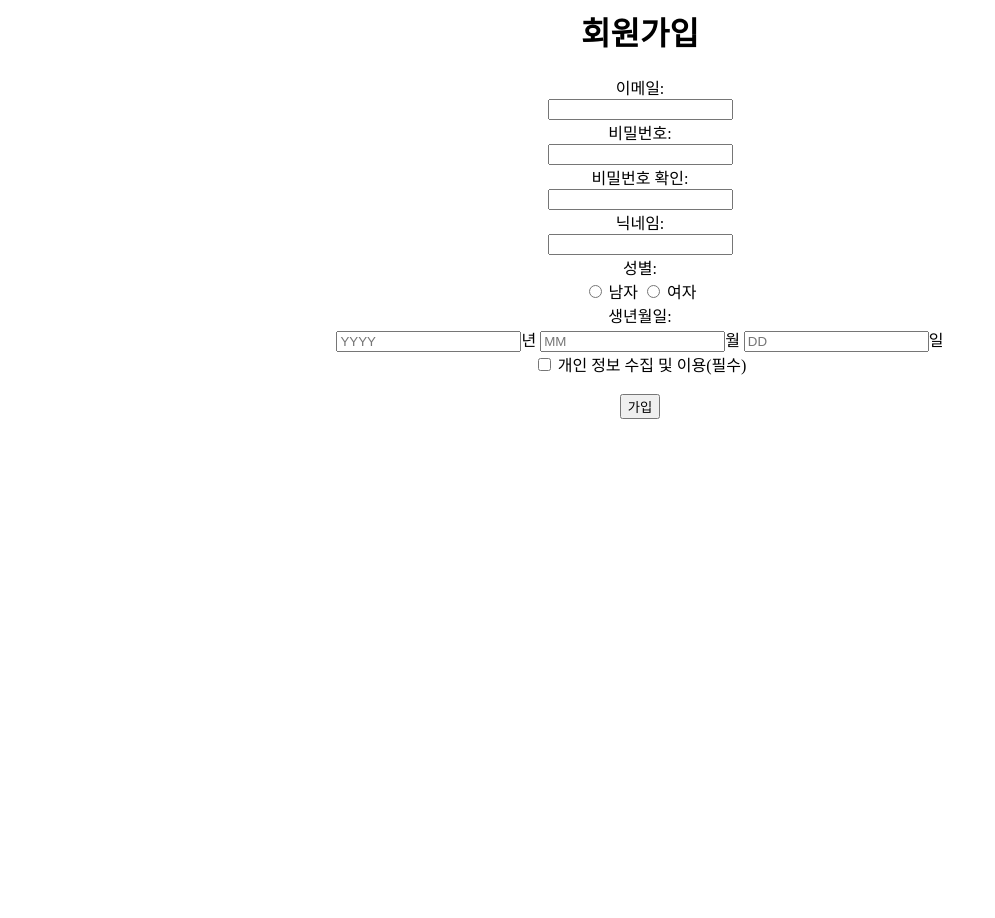
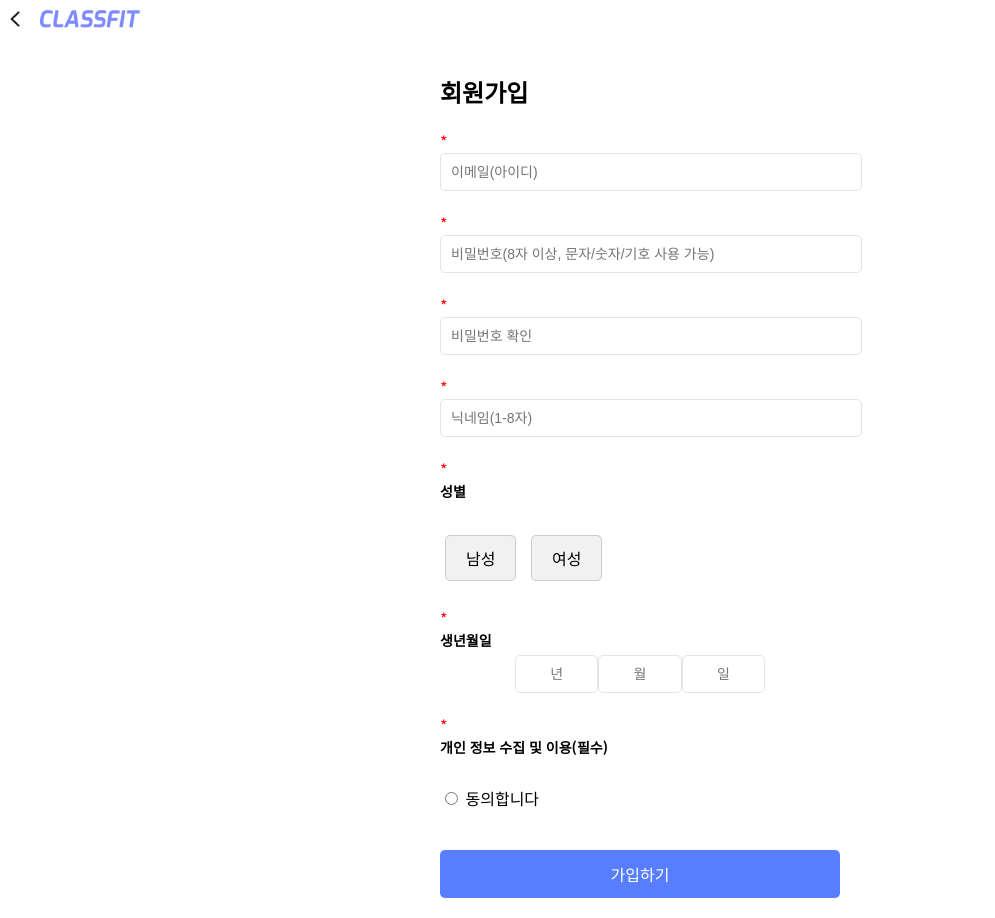
Before and after one commit to nnaX000/UnitedNetworking_1, a Django app: page /signup/ in a window 1280 px wide. Shown: the whole page, without its empty margins (0-995 px from the left). Before the commit the page ends 419 px from the top, so only its background shows below. Run offline with Django 5.2, Linux system fonts and the light colour scheme.

Commit message:
feat: 회원가입 배치

```diff
--- /dev/null
+++ b/Team1/signInUp/static/css/signup.css
@@ -0,0 +1,132 @@
+@import url('//fonts.googleapis.com/earlyaccess/notosanskr.css');
+body {
+    font-family: 'Noto Sans KR';
+    background-color: #fff;
+    margin: 0;
+    padding: 0;
+    text-align: center;
+}
+
+.header {
+    display: flex;
+    align-items: center;
+    justify-content: flex-start;
+    padding: 10px;
+}
+
+.back-btn {
+    width: 10px;
+    margin-right: 10px;
+    cursor: pointer;
+}
+
+.logo {
+    width: 100px;
+    margin-left: 10px;
+}
+
+.wrapper {
+    max-width: 400px;
+    margin: 0 auto;
+    padding: 20px;
+}
+
+h1.title {
+    font-size: 24px;
+    font-weight: bold;
+    margin-bottom: 20px;
+    text-align: left;
+}
+
+.input-container {
+    margin-bottom: 20px;
+    text-align: left;
+}
+
+.label-text {
+    display: block;
+    font-size: 14px;
+    margin-bottom: 5px;
+    color: #000;
+    font-weight: bold;
+}
+
+.input-field {
+    width: 100%;
+    padding: 10px;
+    border: 1px solid #e5e5e5;
+    border-radius: 5px;
+    font-size: 14px;
+}
+
+.error-message {
+    color: red;
+    font-size: 12px;
+    margin-top: 5px;
+    display: none;
+}
+
+.gender {
+    display: flex;
+    justify-content: space-between;
+    max-width: 200px;
+    margin: 0 auto;
+}
+
+.gender-btn {
+    background-color: #f1f1f1;
+    border: 1px solid #ccc;
+    border-radius: 5px;
+    padding: 10px 20px;
+    margin: 5px;
+    cursor: pointer;
+    font-size: 16px;
+}
+
+.gender-btn.selected {
+    background-color: #b3d7ff; /* Change to your desired color */
+    border-color: #0056b3;
+    color: #0056b3;
+}
+
+.birth-inputs {
+    display: flex;
+    justify-content: space-between;
+    max-width: 250px;
+    margin: 0 auto;
+}
+
+.birth-field {
+    width: 30%;
+    padding: 10px;
+    border: 1px solid #e5e5e5;
+    border-radius: 5px;
+    font-size: 14px;
+    text-align: center;
+}
+
+.submit-btn {
+    background-color: #567eff;
+    color: white;
+    border: none;
+    padding: 12px 20px;
+    border-radius: 5px;
+    font-size: 16px;
+    cursor: pointer;
+    width: 100%;
+    margin-top: 20px;
+}
+
+.submit-btn:hover {
+    background-color: #456acc;
+}
+
+.required {
+    color: red;
+}
+
+@media (max-width: 390px) and (max-height: 850px) {
+    .logo {
+        width: 80px;
+    }
+}
--- /dev/null
+++ b/Team1/signInUp/static/js/signup.js
@@ -0,0 +1,116 @@
+function goBack() {
+    window.history.back(); // Navigate to the previous page
+}
+
+function validateForm() {
+    let isValid = true;
+
+    // Email validation
+    const email = document.getElementById("email").value;
+    const emailError = document.getElementById("email-error");
+    const emailRegex = /^[^\s@]+@[^\s@]+\.[^\s@]+$/;
+    if (!emailRegex.test(email)) {
+        emailError.textContent = "이메일 주소를 다시 확인해주세요.";
+        emailError.style.display = "block";
+        isValid = false;
+    } else {
+        emailError.style.display = "none";
+    }
+
+    // Password validation
+    const password = document.getElementById("password").value;
+    const passwordError = document.getElementById("password-error");
+    const passwordRegex = /^(?=.*[A-Za-z])(?=.*\d)(?=.*[@$!%*?&])[A-Za-z\d@$!%*?&]{8,}$/;
+    if (!passwordRegex.test(password)) {
+        passwordError.textContent = "비밀번호는 문자/숫자/기호를 사용하여 8자리 이상이여야합니다.";
+        passwordError.style.display = "block";
+        isValid = false;
+    } else {
+        passwordError.style.display = "none";
+    }
+
+    // Confirm password validation
+    const confirmPassword = document.getElementById("repeated_password").value;
+    const confirmPasswordError = document.getElementById("repeated-password-error");
+    if (password !== confirmPassword) {
+        confirmPasswordError.textContent = "비밀번호가 일치하지 않습니다.";
+        confirmPasswordError.style.display = "block";
+        isValid = false;
+    } else {
+        confirmPasswordError.style.display = "none";
+    }
+
+    // Nickname validation
+    const nickname = document.getElementById("nickname").value;
+    const nicknameError = document.getElementById("nickname-error");
+    if (nickname.length < 1 || nickname.length > 8) {
+        nicknameError.textContent = "닉네임은 8자 이내여야합니다.";
+        nicknameError.style.display = "block";
+        isValid = false;
+    } else {
+        nicknameError.style.display = "none";
+    }
+
+    // Gender validation
+    const gender = document.getElementById("gender").value;
+    const genderError = document.getElementById("gender-error");
+    if (!gender) {
+        genderError.textContent = "성별을 선택해주세요.";
+        genderError.style.display = "block";
+        isValid = false;
+    } else {
+        genderError.style.display = "none";
+    }
+
+    // Birthdate validation
+    const birthYear = document.getElementById("birth_year").value;
+    const birthMonth = document.getElementById("birth_month").value;
+    const birthDay = document.getElementById("birth_day").value;
+    const birthError = document.getElementById("birth_error");
+    if (!birthYear || !birthMonth || !birthDay) {
+        birthError.textContent = "생년월일을 입력해주세요.";
+        birthError.style.display = "block";
+        isValid = false;
+    } else {
+        birthError.style.display = "none";
+    }
+
+    // Privacy agreement validation
+    const privacyAgree = document.querySelector('input[name="privacy"]:checked');
+    const privacyError = document.getElementById("privacy-error");
+    if (!privacyAgree || privacyAgree.value === "disagree") {
+        privacyError.textContent = "개인 정보 수집 및 이용에 동의해야 합니다.";
+        privacyError.style.display = "block";
+        isValid = false;
+    } else {
+        privacyError.style.display = "none";
+    }
+
+    // Final validation
+    const submitError = document.getElementById("submit-error");
+    if (!isValid) {
+        submitError.textContent = "빠진 정보가 없는지 확인해주세요.";
+        submitError.style.display = "block";
+        return false; // Prevent form submission
+    } else {
+        submitError.style.display = "none";
+        alert("가입이 완료되었습니다!");
+        return true; // Allow form submission
+    }
+}
+
+document.getElementById("male-btn").addEventListener("click", function () {
+    // Set the value of the hidden gender input to "male"
+    document.getElementById("gender").value = "male";
+    // Apply the selected class to the male button and remove it from the female button
+    document.getElementById("male-btn").classList.add("selected");
+    document.getElementById("female-btn").classList.remove("selected");
+});
+
+document.getElementById("female-btn").addEventListener("click", function () {
+    // Set the value of the hidden gender input to "female"
+    document.getElementById("gender").value = "female";
+    // Apply the selected class to the female button and remove it from the male button
+    document.getElementById("female-btn").classList.add("selected");
+    document.getElementById("male-btn").classList.remove("selected");
+});
--- a/Team1/signInUp/templates/signup.html
+++ b/Team1/signInUp/templates/signup.html
@@ -1,53 +1,89 @@
-{% block content %}
-<div class="wrapper" style="text-align: center;">
-    <h1>회원가입</h1>
-    <form method="POST">
-        {% csrf_token %}
-        이메일: <br>
-        <input name="email" type="email" value="{{ request.POST.email }}">
-        <br>
-        {% if form_errors.email %}
-            <p style="color: red;">{{ form_errors.email }}</p>
-        {% endif %}
+<!DOCTYPE html>
+<html lang="ko">
+<head>
+    <meta charset="UTF-8">
+    <meta name="viewport" content="width=device-width, initial-scale=1.0">
+    <title>CLASSFIT 회원가입</title>
+    <link rel="stylesheet" href="../static/css/signup.css">
+</head>
+<body>
+    <div class="header">
+        <!-- Back button -->
+        <img src="../static/png/back.png" id="back-btn" alt="뒤로 가기" class="back-btn" onclick="goBack()">
+        <!-- Logo -->
+        <img src="../static/png/logo.png" alt="CLASSFIT 로고" class="logo">
+    </div>
 
-        비밀번호: <br>
-        <input name="password" type="password" value="{{ request.POST.password }}">
-        <br>
-        {% if form_errors.password %}
-            <p style="color: red;">{{ form_errors.password }}</p>
-        {% endif %}
+    <div class="wrapper">
+        <h1 class="title">회원가입</h1>
+        <form id="signupForm" onsubmit="return validateForm()">
+            <div class="input-container">
+                <span class="required">*</span>
+                <input type="email" id="email" class="input-field" placeholder="이메일(아이디)">
+                <p class="error-message" id="email-error"></p>
+            </div>
 
-        비밀번호 확인: <br>
-        <input name="repeat_password" type="password" value="{{ request.POST.repeat_password }}">
-        <br>
+            <div class="input-container">
+                <span class="required">*</span>
+                <input type="password" id="password" class="input-field" placeholder="비밀번호(8자 이상, 문자/숫자/기호 사용 가능)">
+                <p class="error-message" id="password-error"></p>
+            </div>
 
-        닉네임: <br>
-        <input name="nickname" type="text" value="{{ request.POST.nickname }}">
-        <br>
-        {% if form_errors.nickname %}
-            <p style="color: red;">{{ form_errors.nickname }}</p>
-        {% endif %}
+            <div class="input-container">
+                <span class="required">*</span>
+                <input type="password" id="repeated_password" class="input-field" placeholder="비밀번호 확인">
+                <p class="error-message" id="repeated-password-error"></p>
+            </div>
 
-        성별: <br>
-        <input type="radio" name="gender" value="male" {% if request.POST.gender == 'male' %}checked{% endif %}> 남자
-        <input type="radio" name="gender" value="female" {% if request.POST.gender == 'female' %}checked{% endif %}> 여자
-        <br>
+            <div class="input-container">
+                <span class="required">*</span>
+                <input type="text" id="nickname" class="input-field" placeholder="닉네임(1-8자)">
+                <p class="error-message" id="nickname-error"></p>
+            </div>
 
-        생년월일: <br>
-        <input name="birth_year" type="text" placeholder="YYYY" maxlength="4" value="{{ request.POST.birth_year }}">년
-        <input name="birth_month" type="text" placeholder="MM" maxlength="2" value="{{ request.POST.birth_month }}">월
-        <input name="birth_day" type="text" placeholder="DD" maxlength="2" value="{{ request.POST.birth_day }}">일
-        <br>
+            <div class="input-container">
+                <span class="required">*</span>
+                <label class="label-text">성별</label><br>
 
-        <input type="checkbox" name="privacy_agree" {% if request.POST.privacy_agree %}checked{% endif %}> 개인 정보 수집 및 이용(필수)
-        <br><br>
+                <!-- Gender buttons -->
+                <button type="button" id="male-btn" class="gender-btn {% if request.POST.gender == 'male' %}selected{% endif %}">
+                    남성
+                </button>
+                <button type="button" id="female-btn" class="gender-btn {% if request.POST.gender == 'female' %}selected{% endif %}">
+                    여성
+                </button>
 
-        <input type="submit" class="btn btn-primary" value="가입">
+                <!-- Hidden input to store selected gender -->
+                <input type="hidden" name="gender" id="gender" value="{% if request.POST.gender %}{{ request.POST.gender }}{% endif %}">
 
-        {% if missing_fields %}
-            <p style="color: red;">{{ missing_fields.0 }}</p>
-        {% endif %}
+                <p class="error-message" id="gender-error"></p>
+            </div>
 
-    </form>
-</div>
-{% endblock %}
+
+            <div class="input-container">
+                <span class="required">*</span>
+                <label for="birth" class="label-text">생년월일</label>
+                <div class="birth-inputs">
+                    <input type="text" id="birth_year" class="birth-field" placeholder="년" maxlength="4">
+                    <input type="text" id="birth_month" class="birth-field" placeholder="월" maxlength="2">
+                    <input type="text" id="birt_day" class="birth-field" placeholder="일" maxlength="2">
+                </div>
+                <p class="error-message" id="birth-error"></p>
+            </div>
+
+            <div class="input-container">
+                <span class="required">*</span>
+                <label class="label-text">개인 정보 수집 및 이용(필수)</label><br>
+                <input type="radio" name="privacy" id="privacy-agree" value="agree">
+                <label for="privacy-agree">동의합니다</label><br>
+                <p class="error-message" id="privacy-error"></p>
+            </div>
+
+            <input type="submit" class="submit-btn" value="가입하기">
+            <p class="error-message" id="submit-error"></p>
+        </form>
+    </div>
+
+    <script src="../static/js/signup.js"></script>
+</body>
+</html>
```
Also changed, not shown: Team1/signInUp/static/png/back.png (added).
